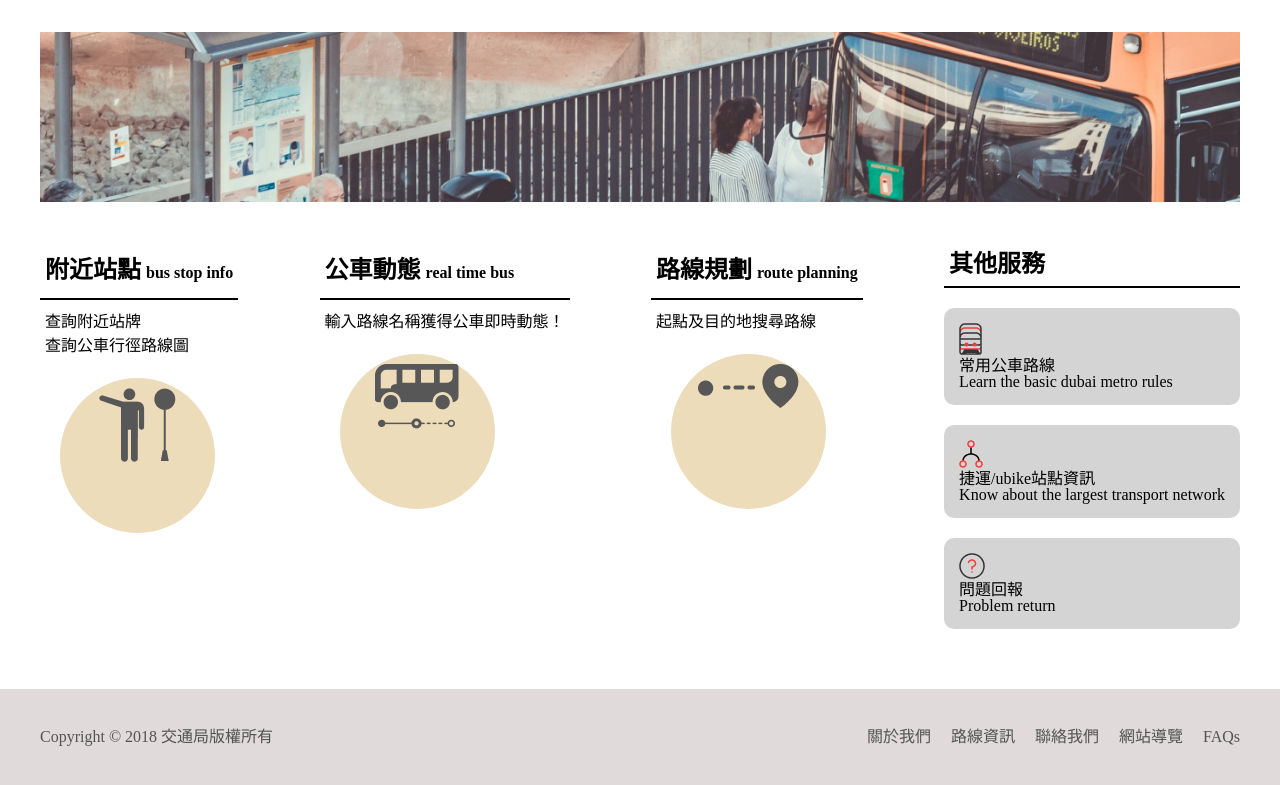
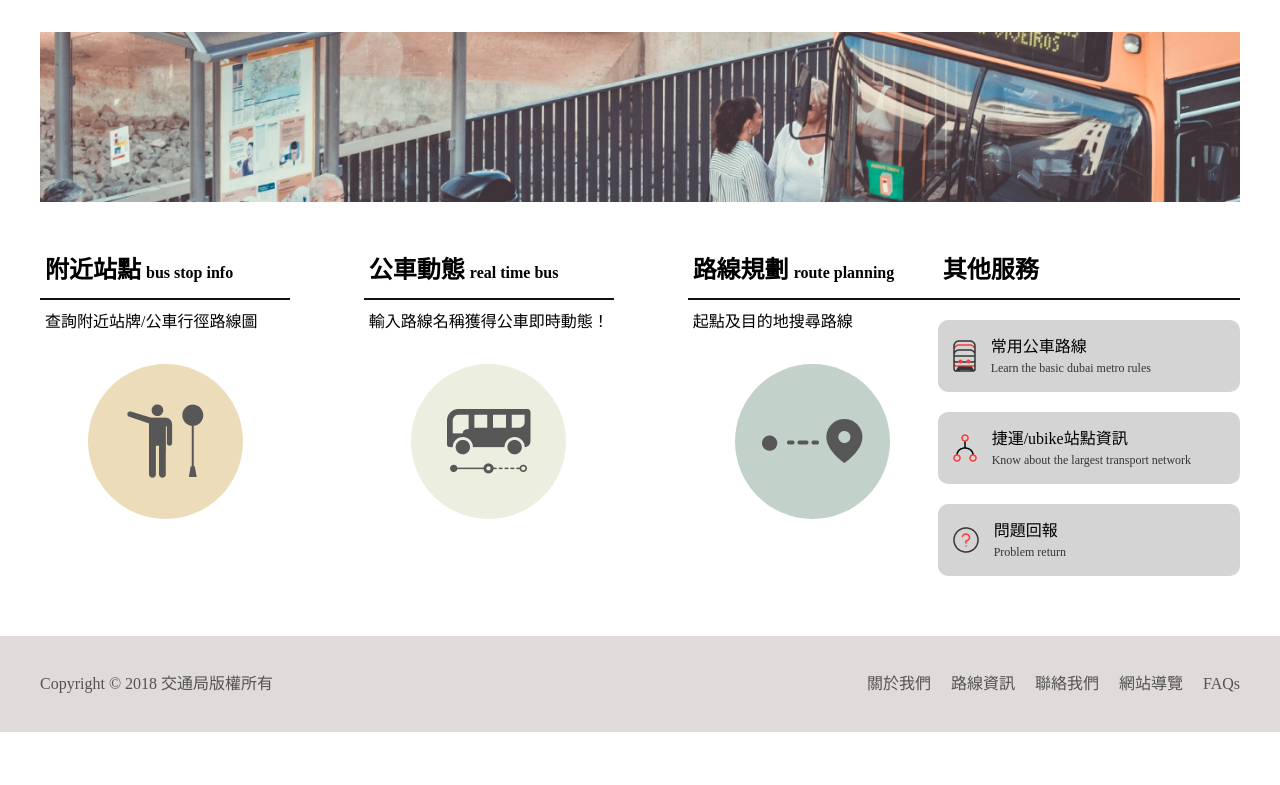
Before and after one commit to chiayinin/bus-info, a plain HTML site: page index.html in a window 1280 px wide. Shown: the part 131-916 px from the top of the page. After the commit the page ends 863 px from the top, so only its background shows below. Drawn offline with Linux system fonts and the light colour scheme.

Commit message:
index-done

```diff
--- a/index.html
+++ b/index.html
@@ -22,7 +22,9 @@
 
     <div class="bells">
       <!-- icon -->
-      <img src="img/bells.png" alt="">
+      <a href="">
+        <img src="img/bells.png" alt="">
+      </a>
       <!-- <div></div> 紅點 -->
     </div>
   </header>
@@ -40,17 +42,13 @@
             附近站點<span>bus stop info</span>
           </h2>
           <ul>
-            <li>查詢附近站牌</li>
-            <li>查詢公車行徑路線圖</li>
+            <li>查詢附近站牌/公車行徑路線圖</li>
           </ul>
-          <!-- a做成圓形 -->
-          <a href="">
+          <a class="bgc-stop" href="">
             <img src="img/stop-b.png" alt="附近站點">
           </a>
         </div>
-      </div>
 
-      <div class="column">
         <div class="column-card">
           <h2>
             公車動態<span>real time bus</span>
@@ -58,13 +56,11 @@
           <ul>
             <li>輸入路線名稱獲得公車即時動態！</li>
           </ul>
-          <a href="">
+          <a class="bgc-bus" href="">
             <img src="img/bus-b.png" alt="公車動態">
           </a>
         </div>
-      </div>
 
-      <div class="column">
         <div class="column-card">
           <h2>
             路線規劃<span>route planning</span>
@@ -72,7 +68,7 @@
           <ul>
             <li>起點及目的地搜尋路線</li>
           </ul>
-          <a href="">
+          <a class="bgc-rount" href="">
             <img src="img/route-b.png" alt="路線規劃">
           </a>
         </div>
@@ -81,21 +77,24 @@
       <div class="sidebar">
         <h3>其他服務</h3>
         <!-- 下拉選單 -->
-        <div class="sidebar-card">
+        <a href="" class="sidebar-card">
           <img src="img/bus-route.png" alt="常用公車路線">
-          <p>常用公車路線</p>
-          <p>Learn the basic dubai metro rules</p>
-        </div>
-        <div class="sidebar-card">
+          <p>常用公車路線
+            <span>Learn the basic dubai metro rules</span>
+          </p>
+        </a>
+        <a href=""  class="sidebar-card">
           <img src="img/mrt.png" alt="捷運/ubike站點資訊">
-          <p>捷運/ubike站點資訊</p>
-          <p>Know about the largest transport network</p>
-        </div>
-        <div class="sidebar-card">
+          <p>捷運/ubike站點資訊
+            <span>Know about the largest transport network</span>
+          </p>
+        </a>
+        <a href=""  class="sidebar-card">
           <img src="img/problem.png" alt="問題回報">
-          <p>問題回報</p>
-          <p>Problem return</p>
-        </div>
+          <p>問題回報
+            <span>Problem return</span>
+          </p>
+        </a>
       </div>
     </div>
 </div>
@@ -104,8 +103,6 @@
     <p>
       Copyright &copy; 2018 交通局版權所有
     </p>
-
-
       <ul>
         <li><a href="#">關於我們</a></li>
         <li><a href="#">路線資訊</a></li>
@@ -113,12 +110,7 @@
         <li><a href="#">網站導覽</a></li>
         <li><a href="#">FAQs</a></li>
       </ul>
-
   </footer>
-
-  </div>
-
-
 
 </body>
 </html>
--- a/style/index.css
+++ b/style/index.css
@@ -3,6 +3,15 @@
   padding: 0;
   list-style: none;
   text-decoration:none;
+}
+.bgc-stop{
+  background-color: #ECDCBA;
+}
+.bgc-bus{
+  background-color: #ECEFDF;
+}
+.bgc-rount{
+  background-color: #C2D1CA;
 }
 
 .wrap{
@@ -10,7 +19,7 @@
 }
 
 header{
-  margin: 40px;
+  margin: 40px ;
   border-left: 9px solid #000000;
   display: flex;
   justify-content: space-between;
@@ -35,15 +44,19 @@ header span{
   line-height: 15px;
 }
 header .bells{
+  width: 28px;
+  height: 28px;
   margin: auto 12px;
+  padding: 10px;
+}
+header .bells a{
+  display: block;
 }
 
 .container{
   padding: 0px 40px;
 }
 
-.banner{
-}
 .banner img {
   width: 100%;
   vertical-align:top;
@@ -58,13 +71,17 @@ header .bells{
 }
 .column{
   display: flex;
+  justify-content: space-between;
+  align-items: stretch;
+  width: 950px;
 }
 .column-card{
+  width: 250px;
   line-height: 1.5;
 }
 .column-card h2{
   font-size: 24px;
-  border-bottom: 2px solid black;
+  border-bottom: 2px solid #111111;
   padding: 10px 5px;
   margin-bottom: 10px;
   font-weight:bold;
@@ -77,34 +94,56 @@ header .bells{
   padding: 0 5px;
 }
 .column-card a{
-  display: block;
   text-align: center;
-  background-color: #ECDCBA;
   padding: 10px;
   border-radius: 50%;
   width: 135px;
   height: 135px;
-  margin: 20px;
-
+  margin: 30px auto;
+  display: flex;
+  justify-content: center;
+  align-items: center;
 }
-.column-card a img{
-  display: block;
-  margin: auto ;
-  text-align: center;
+.column-card a:hover{
+  background-color: #D4D4D4;
+  border: 2px solid #575757;
 }
 
+.sidebar{
+  width: 320px;
+}
 .sidebar h3{
   font-size: 24px;
-  border-bottom: 2px solid black;
+  border-bottom: 2px solid #111111;
   padding: 10px 5px;
   margin-bottom: 10px;
   font-weight:bold;
+  line-height: 1.5;
 }
 .sidebar-card{
   background-color: #D4D4D4;
+  color: #000000;
   border-radius: 10px ;
   padding: 15px;
   margin: 20px auto;
+  align-items: center;
+  display: block;
+  display: flex;
+}
+.sidebar-card:hover{
+  background-color: #575757;
+  color: #D4D4D4;
+}
+.sidebar-card img{
+  margin-right: 15px;
+}
+.sidebar-card p{
+  line-height: 1.5;
+}
+.sidebar-card p span{
+  display: block;
+  color: #353535;
+  font-size: 12px;
 }
 
 footer{
```
Also changed, not shown: 1 other file.
